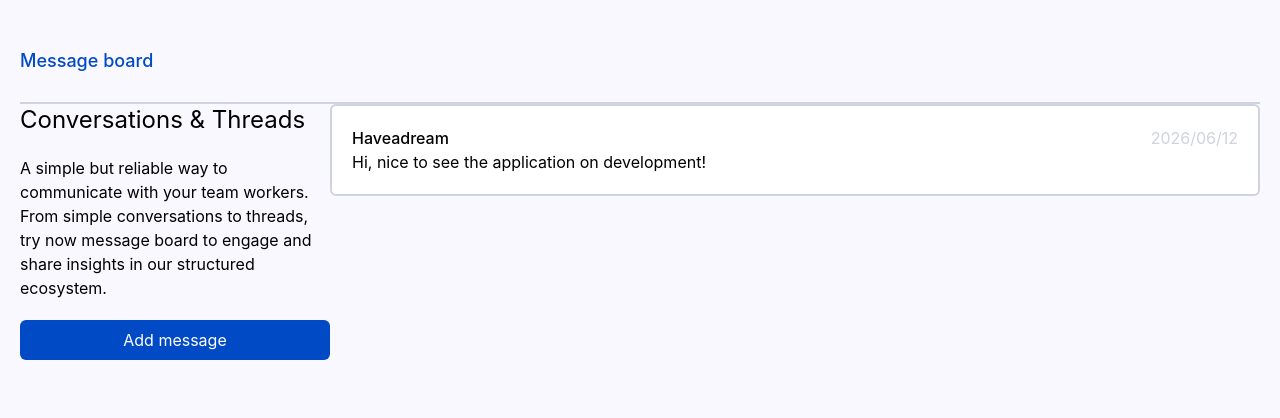
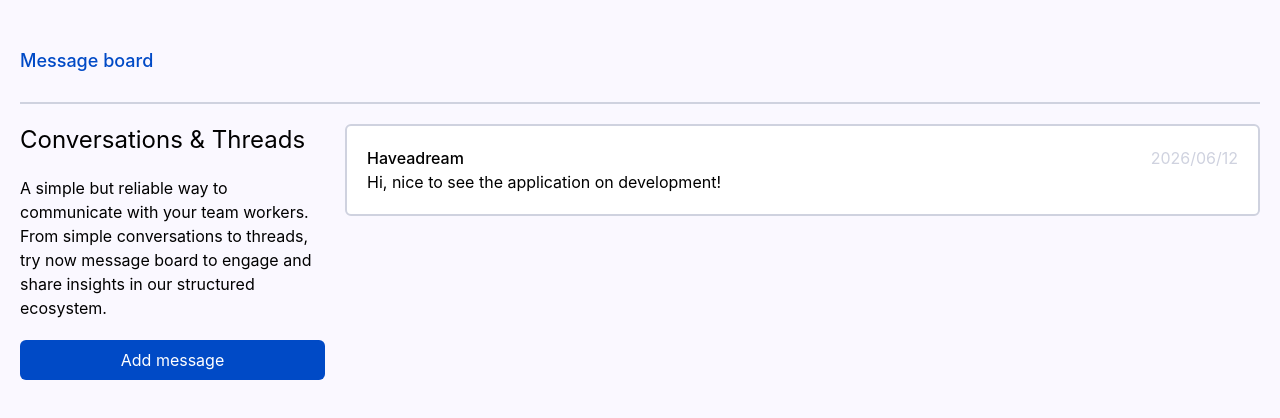
Before and after one commit to Haveadream1/message-board, a React (Vite) app in the folder client/: page / in a window 1280 px wide. Shown: the top 418 px of the page. Built offline with nearby package versions, Linux system fonts and the light colour scheme.

Commit message:
style: home page container

```diff
--- a/client/src/containers/HomePage.tsx
+++ b/client/src/containers/HomePage.tsx
@@ -3,7 +3,7 @@ import Message from "../components/Message";
 
 export default function HomePage() {
     return (
-        <main className="grid grid-cols-[1fr_3fr]">
+        <main className="pt-5 grid grid-cols-[1fr_3fr] gap-5">
             <Aside />
             <div id="message-container">
                 <Message />
```
